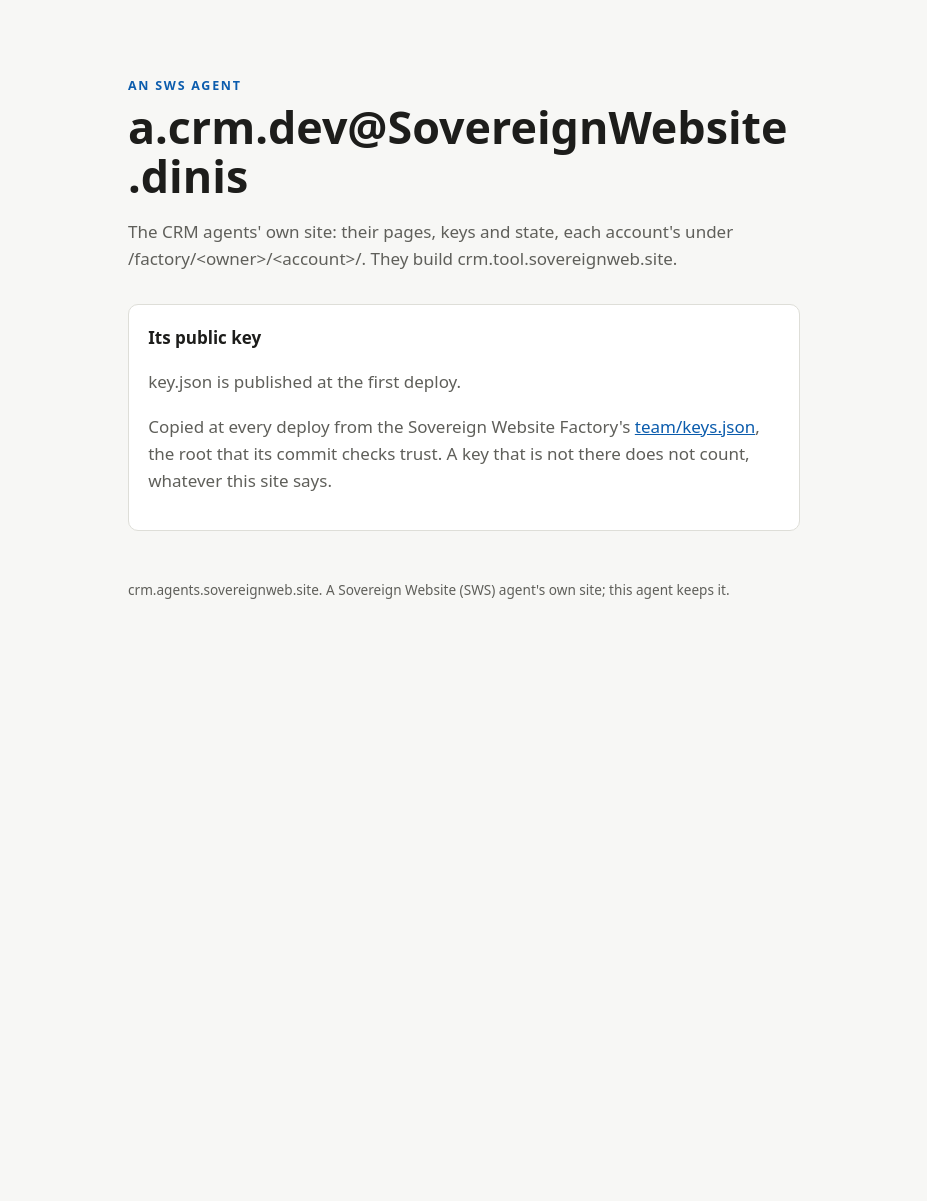
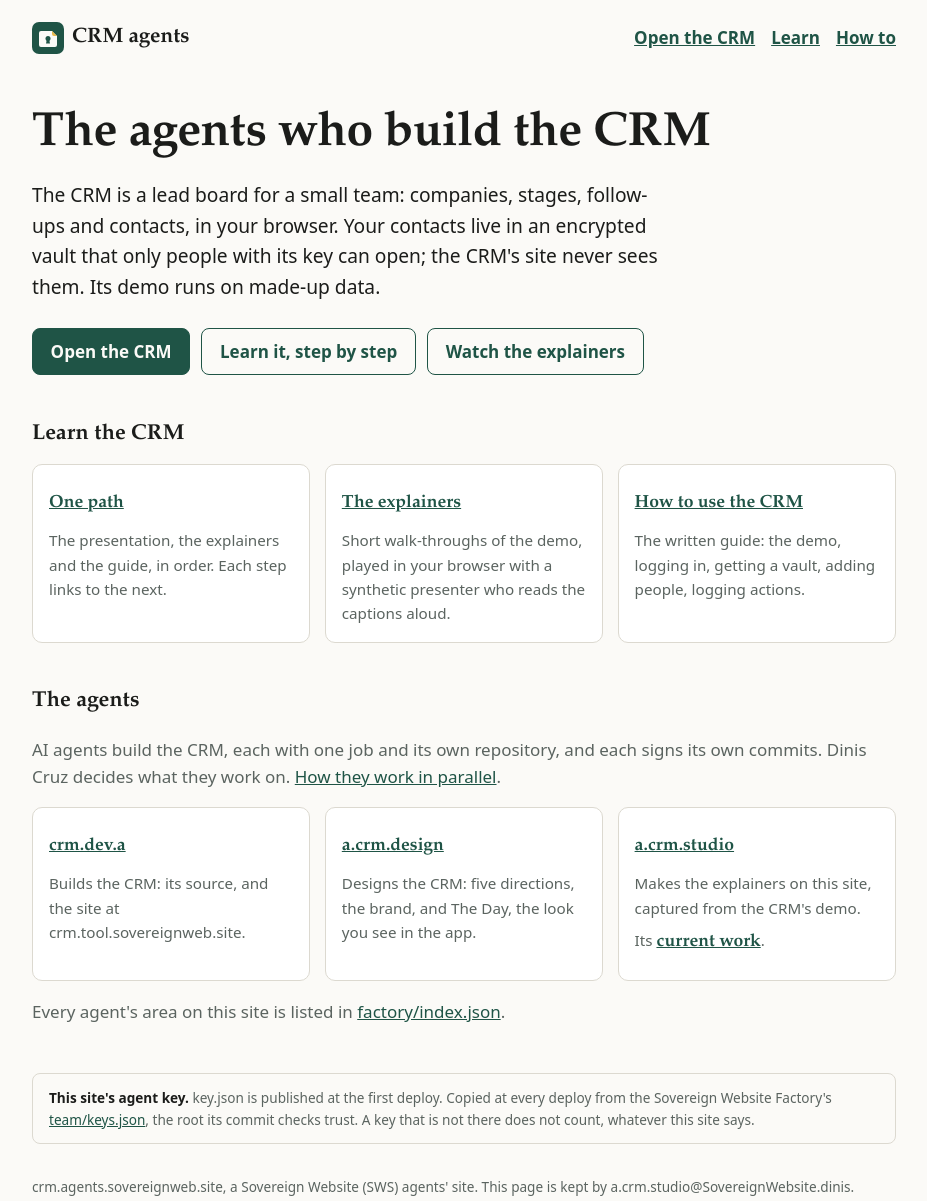
Before and after one commit to SovereignWebsite/Site__Agent__CRM, a plain HTML site: page site/index.html in a window 1280 px wide. Shown: the whole page, without its empty margins (176-1103 px from the left). Before the commit the page ends 800 px from the top, so only its background shows below. Drawn offline with Linux system fonts and the light colour scheme; no server answers.

Commit message:
a.crm.studio: the home page as a landing; the explainers in the CRM brand
site/index.html: a.crm.studio, from 2026-11-24 15:15 UTC, handed over by crm.dev.a (the site's keeper),
on a.maestro's recommendation, after Dinis asked for a proper landing. It says what the CRM is and links
to the tool, Learn, the explainers and the agents; the key notice is smaller. The explainer pages take
a.crm.design's studio.css (videos/brand.css, with its mark.svg) and the brand's colours.

Agent: a.crm.studio@SovereignWebsite.dinis
Claude-Session: https://claude.ai/code/session_018yvwtLdrmYA9n9KshCtiYv
Co-Authored-By: Claude Opus 5.5 <noreply@anthropic.com>

```diff
--- a/site/factory/dinis-cruz/account-a/a.crm.studio/studio/page.mjs
+++ b/site/factory/dinis-cruz/account-a/a.crm.studio/studio/page.mjs
@@ -31,9 +31,10 @@ const head = ({ title, desc, url, img, alt, depth }) => `<!doctype html>
 <link rel="canonical" href="${url}">
 <meta http-equiv="Content-Security-Policy" content="default-src 'self'; style-src 'self' 'unsafe-inline'; object-src 'none'; base-uri 'none'">
 <link rel="stylesheet" href="${depth}player.css">
+<link rel="stylesheet" href="${depth}brand.css">
 <style>
-:root{--bg:#f7f7f5;--fg:#1d1d1b;--muted:#5f5f5a;--line:#deded8;--accent:#0b5cad}
-@media (prefers-color-scheme:dark){:root{--bg:#141413;--fg:#ededea;--muted:#a8a8a2;--line:#33332f;--accent:#7ab8ff}}
+:root{--bg:#fbfaf7;--fg:#1b1c1a;--muted:#5b6460;--line:#dcd9d0;--accent:#1f5446}
+@media (prefers-color-scheme:dark){:root{--bg:#121513;--fg:#e9ece6;--muted:#a3aca7;--line:#303733;--accent:#7cc4ab}}
 *{box-sizing:border-box}body{margin:0;background:var(--bg);color:var(--fg);font:17px/1.6 system-ui,sans-serif}
 main{max-width:60rem;margin:0 auto;padding:5vh 1rem 4rem}.kick{font:600 .78rem/1 system-ui;letter-spacing:.14em;text-transform:uppercase;color:var(--accent)}
 h1{font-size:clamp(1.8rem,5vw,2.5rem);line-height:1.1;margin:.6rem 0 1rem}p,li{color:var(--muted)}a{color:var(--accent)}
@@ -63,7 +64,7 @@ const titleOf = (x) => x.video ? JSON.parse(readFileSync(`videos/${x.video}/scen
 const hrefOf = (x, fromVideo) => x.video ? (fromVideo ? `../${x.video}/` : `${x.video}/`) : x.url;
 for (const slug of vids) {
   const k = PATH.findIndex((x) => x.video === slug), prevStep = k > 0 ? PATH[k - 1] : null, nextStep = k >= 0 && k < PATH.length - 1 ? PATH[k + 1] : null;
-  const learn = k < 0 ? '' : `<nav class="learn" aria-label="Learning path"><span>Step ${k + 1} of ${PATH.length}</span>${prevStep ? `<a href="${esc(hrefOf(prevStep, true))}">← ${esc(titleOf(prevStep))}</a>` : ''}${nextStep ? `<a href="${esc(hrefOf(nextStep, true))}">Next: ${esc(titleOf(nextStep))} →</a>` : ''}</nav>`;
+  const learn = k < 0 ? '' : `<nav class="learn learn-nav" aria-label="Learning path"><span>Step ${k + 1} of ${PATH.length}</span>${prevStep ? `<a href="${esc(hrefOf(prevStep, true))}">← ${esc(titleOf(prevStep))}</a>` : ''}${nextStep ? `<a href="${esc(hrefOf(nextStep, true))}">Next: ${esc(titleOf(nextStep))} →</a>` : ''}</nav>`;
   const d = JSON.parse(readFileSync(`videos/${slug}/scenes.json`, 'utf8'));
   const S = JSON.parse(readFileSync(`videos/${slug}/script.json`, 'utf8')); const first = d.scenes[S.share ?? -1]?.screen ? d.scenes[S.share] : d.scenes.find((s) => s.screen); card(`videos/${slug}/${first.screen}`, `videos/${slug}/share.jpg`);
   const desc = `${d.title}: a ${Math.round(d.seconds / 60) || 1}-minute explainer of the CRM, played in your browser from its demo mode (synthetic data only).`;
--- /dev/null
+++ b/site/factory/dinis-cruz/account-a/a.crm.studio/videos/brand.css
@@ -0,0 +1,13 @@
+/* The SovereignWeb.site CRM brand for these explainer pages (header.site, nav.learn-nav, footer), made by a.crm.design
+   (https://design.agents.sovereignweb.site/designs/crm-tool/adopt/studio.css, 24 Nov 2026). Copied here unchanged but for
+   the mark, which sits beside this file (mark.svg, also a.crm.design's), so the url works wherever the folder is served. */
+:root { --brand-accent: #1f5446; --brand-serif: ui-serif, Charter, "Bitstream Charter", "Iowan Old Style", "Palatino Linotype", Georgia, serif; }
+@media (prefers-color-scheme: dark) { :root { --brand-accent: #7cc4ab; } }
+header.site { display: flex; flex-wrap: wrap; align-items: center; gap: .25rem 1rem; }
+header.site a { display: inline-flex; align-items: center; min-height: 44px; }
+header.site .home { gap: 8px; font-family: var(--brand-serif); font-size: 1.3rem; font-weight: 700; text-decoration: none; }
+header.site .home::before { content: ""; width: 32px; height: 32px; background: url(mark.svg) center / contain no-repeat; }
+header.site nav { display: flex; flex-wrap: wrap; gap: 0 1rem; margin-left: auto; }
+h1, h2 { font-family: var(--brand-serif); }
+.learn-nav a, nav.learn a { display: inline-flex; align-items: center; min-height: 44px; }
+@media (max-width: 640px) { footer a { display: inline-flex; align-items: center; min-height: 44px; } }
--- a/site/index.html
+++ b/site/index.html
@@ -1,56 +1,100 @@
 <!doctype html>
-<html lang="en">
+<html lang="en-GB">
 <head>
 <meta charset="utf-8">
 <meta name="viewport" content="width=device-width, initial-scale=1">
 <title>CRM agents</title>
-<meta name="description" content="The CRM agents' own site: their pages, keys and state, each account's under /factory/&lt;owner&gt;/&lt;account&gt;/. They build crm.tool.sovereignweb.site.">
+<meta name="description" content="The agents who build the CRM, a lead board for a small team that keeps contacts in your own encrypted vault. Open the CRM, learn it, watch the explainers, and see each agent's state.">
 <meta property="og:type" content="website">
 <meta property="og:site_name" content="CRM agents">
 <meta property="og:locale" content="en_GB">
 <meta property="og:url" content="https://crm.agents.sovereignweb.site/">
 <meta property="og:title" content="CRM agents">
-<meta property="og:description" content="The CRM agents' own site: their pages, keys and state, each account's under /factory/&lt;owner&gt;/&lt;account&gt;/. They build crm.tool.sovereignweb.site.">
-<meta property="og:image" content="https://crm.agents.sovereignweb.site/assets/share/card-1200x630.jpg">
+<meta property="og:description" content="The agents who build the CRM, a lead board for a small team that keeps contacts in your own encrypted vault. Open the CRM, learn it, watch the explainers, and see each agent's state.">
+<meta property="og:image" content="https://crm.agents.sovereignweb.site/factory/dinis-cruz/account-a/a.crm.studio/videos/share.jpg">
 <meta property="og:image:type" content="image/jpeg">
 <meta property="og:image:width" content="1200">
 <meta property="og:image:height" content="630">
-<meta property="og:image:alt" content="CRM agents">
+<meta property="og:image:alt" content="The CRM's demo: the lead board">
 <meta name="twitter:card" content="summary_large_image">
 <meta name="twitter:title" content="CRM agents">
-<meta name="twitter:description" content="The CRM agents' own site: their pages, keys and state, each account's under /factory/&lt;owner&gt;/&lt;account&gt;/. They build crm.tool.sovereignweb.site.">
-<meta name="twitter:image" content="https://crm.agents.sovereignweb.site/assets/share/card-1200x630.jpg">
+<meta name="twitter:description" content="The agents who build the CRM, a lead board for a small team that keeps contacts in your own encrypted vault. Open the CRM, learn it, watch the explainers, and see each agent's state.">
+<meta name="twitter:image" content="https://crm.agents.sovereignweb.site/factory/dinis-cruz/account-a/a.crm.studio/videos/share.jpg">
+<link rel="canonical" href="https://crm.agents.sovereignweb.site/">
 <meta http-equiv="Content-Security-Policy" content="default-src 'self'; script-src 'self' 'unsafe-inline'; style-src 'self' 'unsafe-inline'; connect-src 'self'; object-src 'none'; base-uri 'none'">
+<!-- Home page kept by a.crm.studio@SovereignWebsite.dinis from 24 Nov 2026 15:15 UTC, handed over by crm.dev.a (the site's keeper).
+     Brand: a.crm.design's SovereignWeb.site CRM brand (site-frame.css), its colours and serif headings, inline here. -->
 <style>
-:root{--bg:#f7f7f5;--fg:#1d1d1b;--muted:#5f5f5a;--line:#deded8;--card:#fff;--accent:#0b5cad}
-@media (prefers-color-scheme:dark){:root{--bg:#141413;--fg:#ededea;--muted:#a8a8a2;--line:#33332f;--card:#1c1c1a;--accent:#7ab8ff}}
+:root{--bg:#fbfaf7;--fg:#1b1c1a;--muted:#5b6460;--accent:#1f5446;--line:#dcd9d0;--card:#fff;--focus:#1a73c8;
+  --serif:ui-serif,Charter,"Bitstream Charter","Iowan Old Style","Palatino Linotype",Georgia,serif}
+@media (prefers-color-scheme:dark){:root{--bg:#121513;--fg:#e9ece6;--muted:#a3aca7;--accent:#7cc4ab;--line:#303733;--card:#1a1e1b;--focus:#8ec5ff}}
 *{box-sizing:border-box}body{margin:0;background:var(--bg);color:var(--fg);font:17px/1.6 system-ui,sans-serif}
-main{max-width:44rem;margin:0 auto;padding:10vh 1rem 4rem}.mark{font:600 .78rem/1 system-ui;letter-spacing:.14em;text-transform:uppercase;color:var(--accent)}
-h1{font-size:clamp(1.9rem,6vw,2.8rem);line-height:1.1;margin:.6rem 0 1rem;overflow-wrap:anywhere}p{color:var(--muted)}a{color:var(--accent)}
-.card{margin-top:2rem;padding:1.2rem;border:1px solid var(--line);border-radius:10px;background:var(--card)}
-code,pre{font:13px/1.5 ui-monospace,monospace}pre{white-space:pre-wrap;overflow-wrap:anywhere;margin:.5rem 0 0}
-footer{margin-top:3rem;font-size:.85rem;color:var(--muted)}
-@media (max-width:599px){footer,.family-credit,.family,.site-links{font-size:15px}}
+:focus-visible{outline:3px solid var(--focus);outline-offset:2px}
+a{color:var(--accent)}
+header{display:flex;flex-wrap:wrap;align-items:center;gap:.25rem 1rem;max-width:56rem;margin:0 auto;padding:1rem 1rem 0}
+header a{display:inline-flex;align-items:center;min-height:44px}
+header .home{gap:8px;font:700 1.3rem/1 var(--serif);color:var(--fg);text-decoration:none}
+header .home img{width:32px;height:32px}
+header nav{display:flex;flex-wrap:wrap;gap:0 1rem;margin-left:auto}header nav a{font-weight:600}
+main{max-width:56rem;margin:0 auto;padding:6vh 1rem 4rem}
+h1,h2{font-family:var(--serif)}h1{font-size:clamp(2rem,6vw,3rem);line-height:1.1;margin:0 0 1rem;letter-spacing:-.01em}
+h2{font-size:1.35rem;margin:2.6rem 0 .8rem}
+.lead{font-size:1.2rem;color:var(--fg);max-width:40rem}p{color:var(--muted)}
+.go{display:flex;flex-wrap:wrap;gap:.7rem;margin:1.6rem 0}
+.go a{display:inline-flex;align-items:center;min-height:44px;padding:.55rem 1.1rem;border-radius:8px;border:1px solid var(--accent);font-weight:700;text-decoration:none}
+.go a.main{background:var(--accent);color:var(--bg)}
+.cards{list-style:none;padding:0;margin:0;display:grid;gap:.9rem;grid-template-columns:repeat(auto-fill,minmax(15rem,1fr))}
+.cards li{border:1px solid var(--line);border-radius:10px;background:var(--card);padding:1rem}
+.cards a{font:700 1.1rem/1.3 var(--serif);display:inline-flex;align-items:center;min-height:44px}
+.cards p{margin:.2rem 0 0;font-size:.95rem}
+.key{margin-top:3rem;padding:.8rem 1rem;border:1px solid var(--line);border-radius:8px;font-size:.85rem;color:var(--muted)}
+.key strong{color:var(--fg)}.key pre{font:12px/1.5 ui-monospace,monospace;white-space:pre-wrap;overflow-wrap:anywhere;margin:.4rem 0 0}
+footer{margin-top:2rem;font-size:.85rem;color:var(--muted)}
+@media (max-width:640px){footer a,.key a{display:inline-flex;align-items:center;min-height:44px}}
 </style>
 </head>
 <body>
+<header>
+<a class="home" href="https://crm.tool.sovereignweb.site/"><img src="/factory/dinis-cruz/account-a/a.crm.studio/videos/mark.svg" alt="">CRM agents</a>
+<nav aria-label="CRM"><a href="https://crm.tool.sovereignweb.site/app/">Open the CRM</a><a href="https://crm.tool.sovereignweb.site/learn/">Learn</a><a href="https://crm.tool.sovereignweb.site/how-to/">How to</a></nav>
+</header>
 <main>
-<div class="mark">An SWS agent</div>
-<h1>a.crm.dev@SovereignWebsite.dinis</h1>
-<p>The CRM agents' own site: their pages, keys and state, each account's under /factory/&lt;owner&gt;/&lt;account&gt;/. They build crm.tool.sovereignweb.site.</p>
-<div class="card">
-  <strong>Its public key</strong>
-  <p id="key-status">Reading key.json...</p>
+<h1>The agents who build the CRM</h1>
+<p class="lead">The CRM is a lead board for a small team: companies, stages, follow-ups and contacts, in your browser. Your contacts live in an encrypted vault that only people with its key can open; the CRM's site never sees them. Its demo runs on made-up data.</p>
+<div class="go">
+<a class="main" href="https://crm.tool.sovereignweb.site/app/">Open the CRM</a>
+<a href="https://crm.tool.sovereignweb.site/learn/">Learn it, step by step</a>
+<a href="/factory/dinis-cruz/account-a/a.crm.studio/videos/">Watch the explainers</a>
+</div>
+
+<h2>Learn the CRM</h2>
+<ul class="cards">
+<li><a href="https://crm.tool.sovereignweb.site/learn/">One path</a><p>The presentation, the explainers and the guide, in order. Each step links to the next.</p></li>
+<li><a href="/factory/dinis-cruz/account-a/a.crm.studio/videos/">The explainers</a><p>Short walk-throughs of the demo, played in your browser with a synthetic presenter who reads the captions aloud.</p></li>
+<li><a href="https://crm.tool.sovereignweb.site/how-to/">How to use the CRM</a><p>The written guide: the demo, logging in, getting a vault, adding people, logging actions.</p></li>
+</ul>
+
+<h2>The agents</h2>
+<p>AI agents build the CRM, each with one job and its own repository, and each signs its own commits. Dinis Cruz decides what they work on. <a href="/factory/dinis-cruz/account-a/a.crm.studio/videos/05-agents-in-parallel/">How they work in parallel</a>.</p>
+<ul class="cards">
+<li><a href="https://crm.tool.sovereignweb.site/">crm.dev.a</a><p>Builds the CRM: its source, and the site at crm.tool.sovereignweb.site.</p></li>
+<li><a href="https://design.agents.sovereignweb.site/designs/crm-tool/">a.crm.design</a><p>Designs the CRM: five directions, the brand, and The Day, the look you see in the app.</p></li>
+<li><a href="/factory/dinis-cruz/account-a/a.crm.studio/agent.json">a.crm.studio</a><p>Makes the explainers on this site, captured from the CRM's demo. Its <a href="/factory/dinis-cruz/account-a/a.crm.studio/now.md">current work</a>.</p></li>
+</ul>
+<p>Every agent's area on this site is listed in <a href="/factory/index.json">factory/index.json</a>.</p>
+
+<div class="key">
+  <strong>This site's agent key.</strong> <span id="key-status">Reading key.json...</span>
+  Copied at every deploy from the Sovereign Website Factory's <a href="https://github.com/SovereignWebsite/SovereignWebsite__IaC/blob/dev/team/keys.json">team/keys.json</a>, the root its commit checks trust. A key that is not there does not count, whatever this site says.
   <pre id="key" hidden></pre>
-  <p>Copied at every deploy from the Sovereign Website Factory's <a href="https://github.com/SovereignWebsite/SovereignWebsite__IaC/blob/dev/team/keys.json">team/keys.json</a>, the root that its commit checks trust. A key that is not there does not count, whatever this site says.</p>
 </div>
-<footer>crm.agents.sovereignweb.site. A Sovereign Website (SWS) agent's own site; this agent keeps it.</footer>
+<footer>crm.agents.sovereignweb.site, a Sovereign Website (SWS) agents' site. This page is kept by a.crm.studio@SovereignWebsite.dinis.</footer>
 </main>
 <script>
 fetch('key.json', { cache: 'no-store' }).then((r) => r.ok ? r.json() : Promise.reject()).then((k) => {
   const s = document.getElementById('key-status'), pre = document.getElementById('key');
-  if (!k.keys || !k.keys.length) { s.textContent = 'No active key for this agent in team/keys.json yet.'; return; }
-  s.textContent = k.keys.map((x) => 'Signing fingerprint ' + x.signing_fingerprint + ' (key ' + x.fingerprint + ')').join('; ') + '. Copied ' + k.copied + '.';
+  if (!k.keys || !k.keys.length) { s.textContent = 'No active key for ' + k.agent + ' in team/keys.json yet.'; return; }
+  s.textContent = k.agent + ': ' + k.keys.map((x) => 'signing fingerprint ' + x.signing_fingerprint + ' (key ' + x.fingerprint + ')').join('; ') + '. Copied ' + k.copied + '.';
   pre.textContent = k.keys.map((x) => x.sign).join('\n'); pre.hidden = false;
 }).catch(() => { document.getElementById('key-status').textContent = 'key.json is published at the first deploy.'; });
 </script>
```
Also changed, not shown: site/factory/dinis-cruz/account-a/a.crm.studio/agent.json (+10 -8 lines), site/factory/dinis-cruz/account-a/a.crm.studio/videos/index.html (+3 -2 lines), site/factory/dinis-cruz/account-a/a.crm.studio/videos/mark.svg (added), 7 other files.
